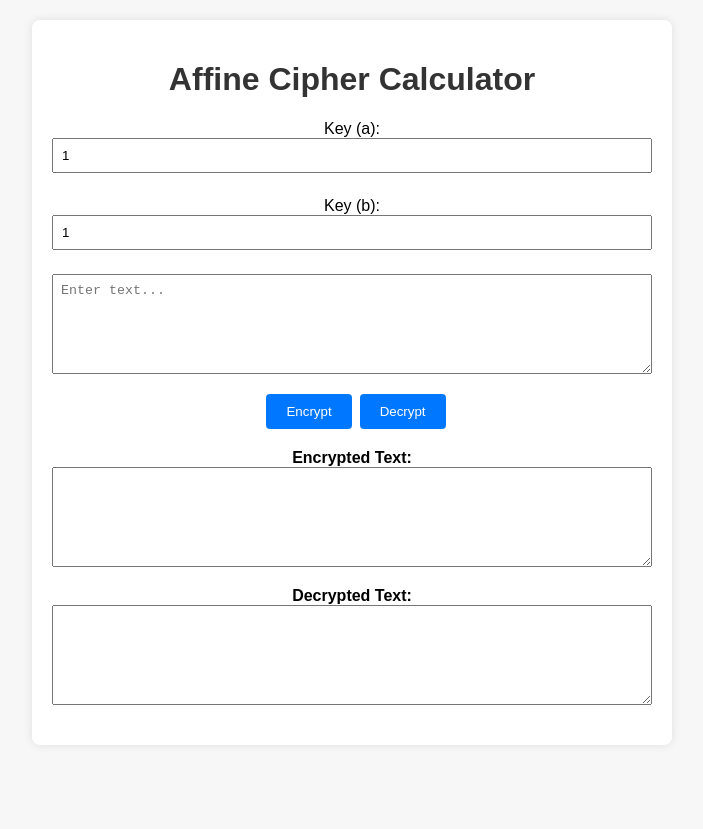
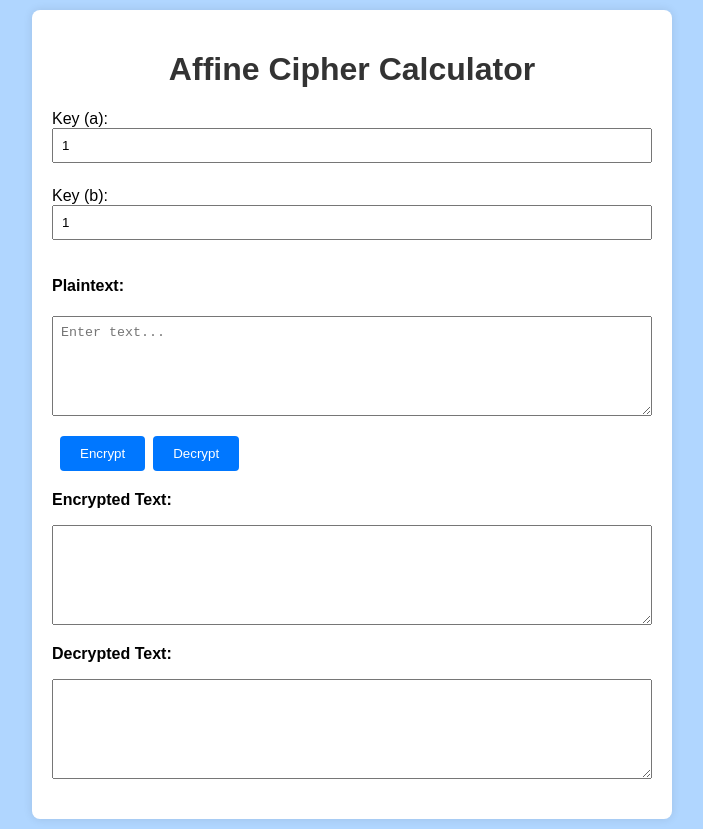
Before and after one commit to aditakbars/affine-cipher-calculator, a React (Create React App) app: page / in a window 1280 px wide. Shown: the whole page, without its empty margins (288-991 px from the left). Before the commit the page ends 800 px from the top, so only its background shows below. Built offline with nearby package versions, Linux system fonts and the light colour scheme.

Commit message:
some styling

```diff
--- a/src/App.css
+++ b/src/App.css
@@ -1,43 +1,8 @@
-.App {
-  text-align: center;
-}
 
-
-@media (prefers-reduced-motion: no-preference) {
-  .App-logo {
-    animation: App-logo-spin infinite 20s linear;
-  }
-}
-
-.App-header {
-  background-color: #282c34;
-  min-height: 100vh;
-  display: flex;
-  flex-direction: column;
-  align-items: center;
-  justify-content: center;
-  font-size: calc(10px + 2vmin);
-  color: white;
-}
-
-.App-link {
-  color: #61dafb;
-}
-
-@keyframes App-logo-spin {
-  from {
-    transform: rotate(0deg);
-  }
-  to {
-    transform: rotate(360deg);
-  }
-}
-
-/* App.css */
 
 body {
   font-family: 'Arial', sans-serif;
-  background-color: #f7f7f7;
+  background-color: #b0d6ff;
   margin: 0;
   padding: 0;
 }
@@ -49,7 +14,8 @@ body {
   background-color: #fff;
   box-shadow: 0 0 10px rgba(0, 0, 0, 0.1);
   border-radius: 8px;
-  margin-top: 20px;
+  margin-top: 10px;
+  margin-bottom: 10px;
 }
 
 h1 {
@@ -95,6 +61,10 @@ button:hover {
   margin-top: 20px;
 }
 
+.output-item{
+  margin-top: 1em;
+}
+
 .error {
   color: #d9534f;
   margin-top: 10px;
--- a/src/pages/Home.js
+++ b/src/pages/Home.js
@@ -48,6 +48,7 @@ const Home = () => {
                     onChange={(e) => setKeyB(parseInt(e.target.value))}
                 />
             </label>
+            <h4>Plaintext: </h4>
             <textarea
                 placeholder="Enter text..."
                 value={inputText}
@@ -56,13 +57,13 @@ const Home = () => {
             <button onClick={handleEncrypt}>Encrypt</button>
             <button onClick={handleDecrypt}>Decrypt</button>
             <div className="output">
+                <strong>Encrypted Text:</strong>
                 <div className="output-item">
-                    <strong>Encrypted Text:</strong>
                     <textarea value={outputEncrypt} readOnly />
                     {outputEncrypt.startsWith('Error') && <div className="error">{outputEncrypt}</div>}
                 </div>
+                <strong>Decrypted Text:</strong>
                 <div className="output-item">
-                    <strong>Decrypted Text:</strong>
                     <textarea value={outputDecrypt} readOnly />
                     {outputDecrypt.startsWith('Error') && <div className="error">{outputDecrypt}</div>}
                 </div>
```
